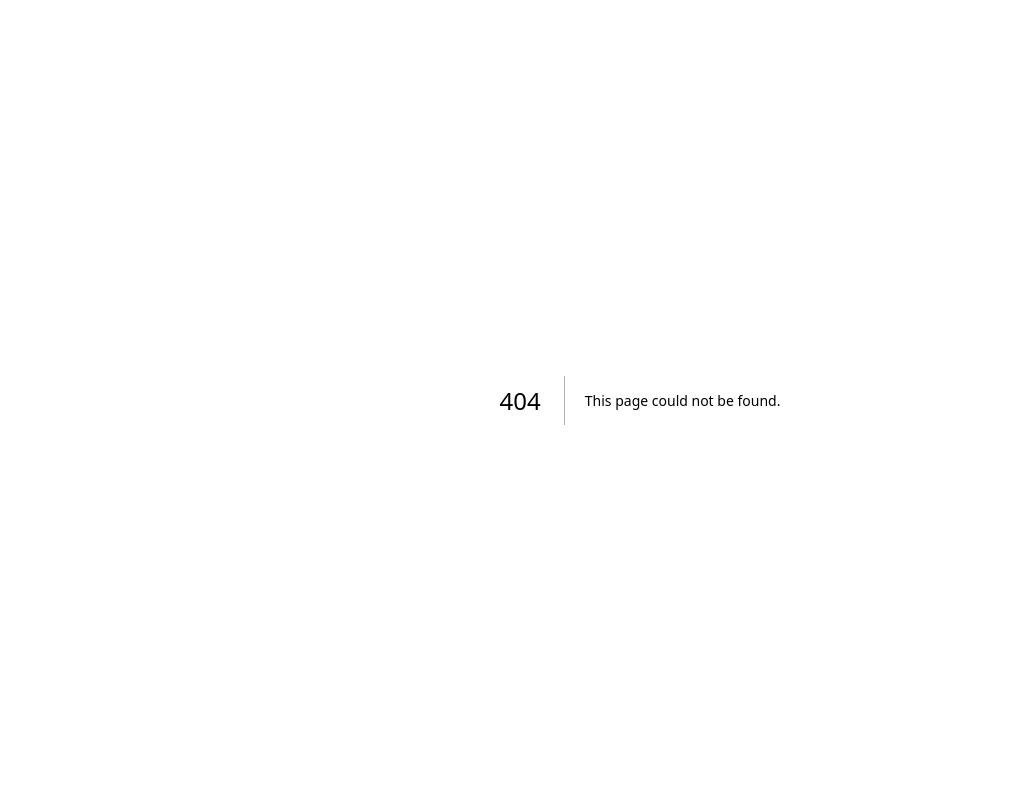
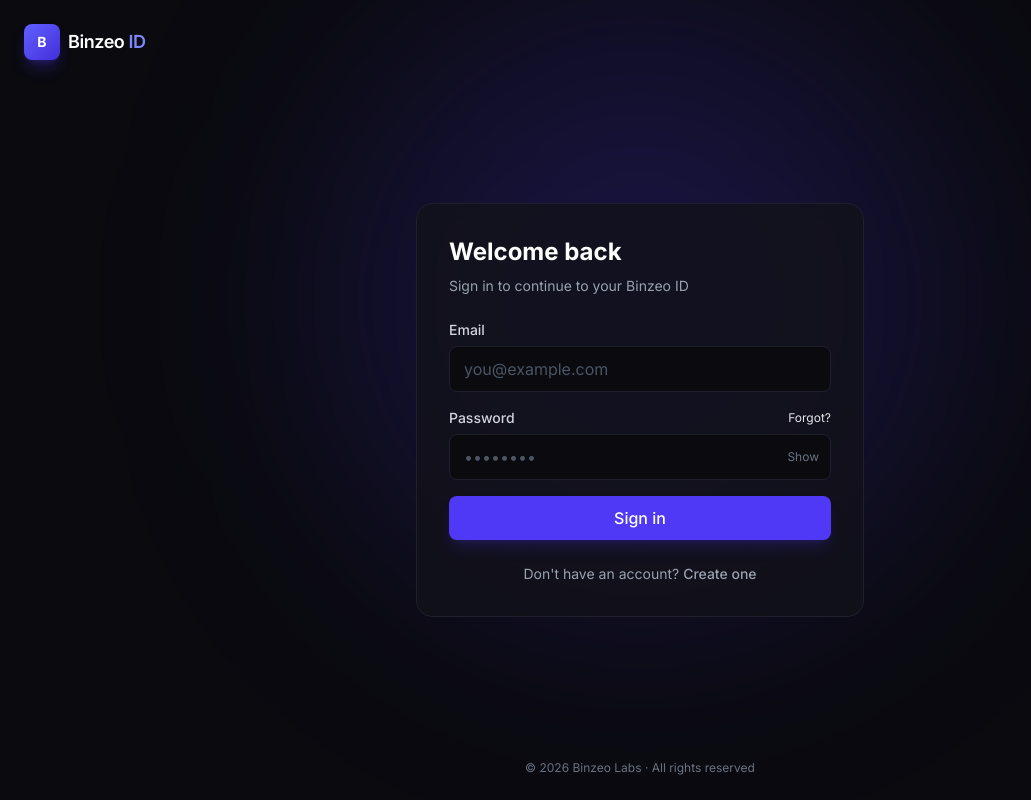
Before and after one commit to BINZEO369/auth.binzeo, a Next.js app: page /login in a window 1280 px wide. Before the commit this address had no page. Shown: the whole page, without its empty margins (0-1031 px from the left). Built offline with nearby package versions, Linux system fonts and the light colour scheme.

Commit message:
Create LoginPage component with metadata and suspense

```diff
--- /dev/null
+++ b/src/app/(auth)/login/page.tsx
@@ -0,0 +1,16 @@
+import { Suspense } from "react";
+import { Metadata } from "next";
+import LoginForm from "@/components/auth/LoginForm";
+
+export const metadata: Metadata = {
+  title: "Login",
+  description: "Sign in to your Binzeo ID account",
+};
+
+export default function LoginPage() {
+  return (
+    <Suspense fallback={<div className="text-center text-gray-500">Loading...</div>}>
+      <LoginForm />
+    </Suspense>
+  );
+}
```
